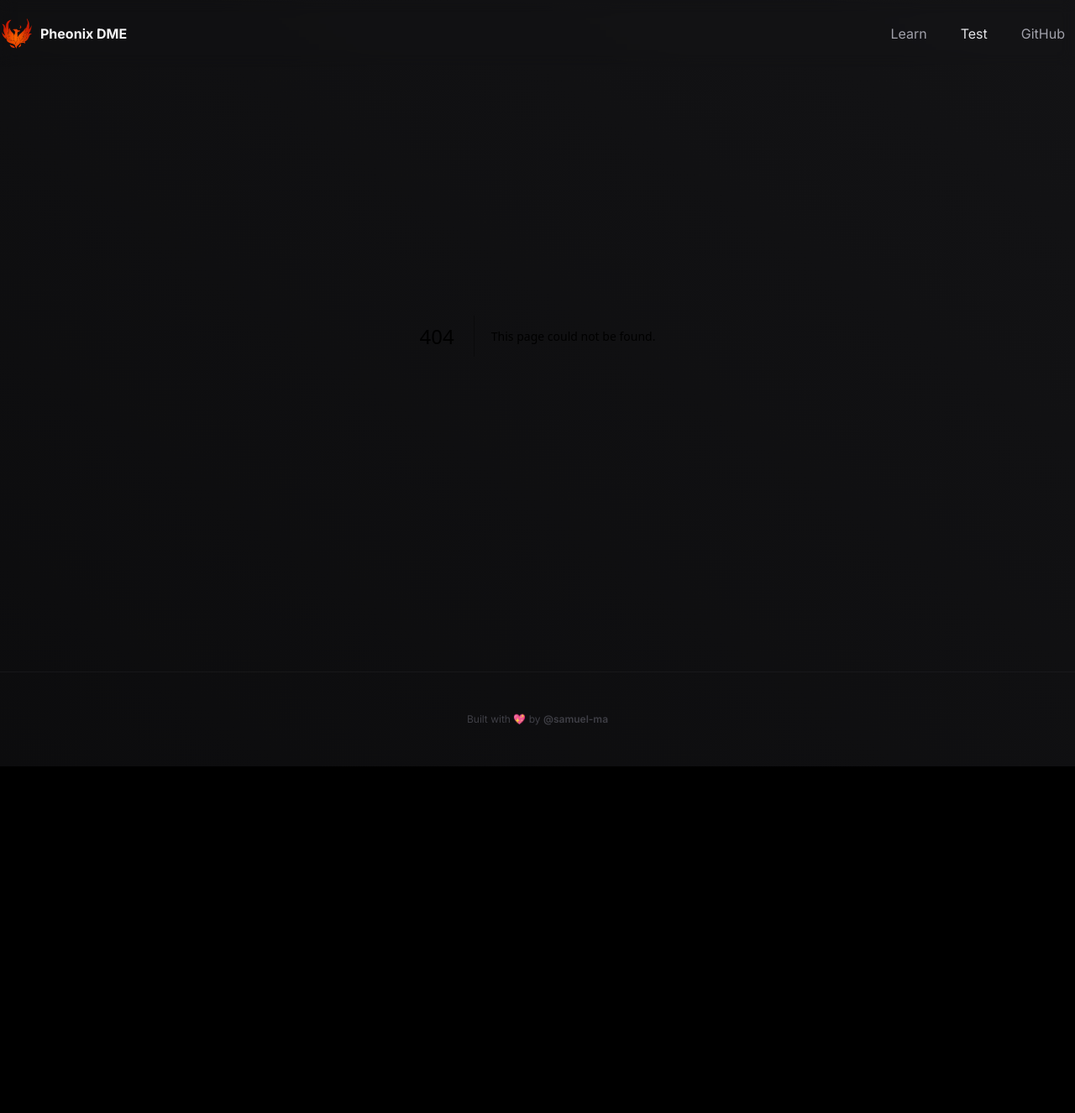
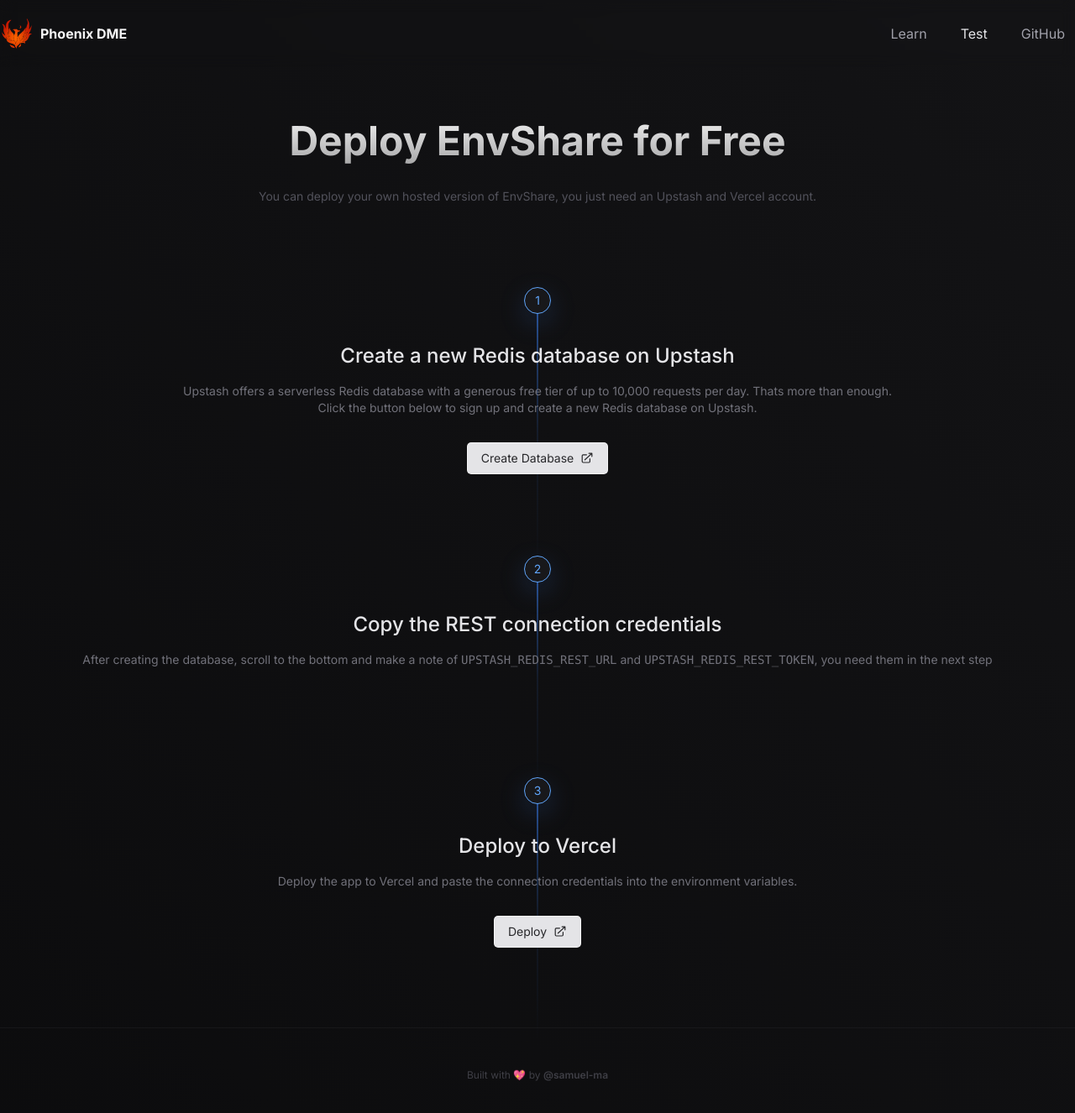
Before and after one commit to samuel-ma/phoenix, a Next.js app: page /test in a window 1280 px wide. Before the commit this address had no page. Shown: the top 1326 px of the page at 84% size. Before the commit the page ends 913 px from the top, so only its background shows below. Built offline with nearby package versions, Linux system fonts and the light colour scheme.

Commit message:
second commit

```diff
--- a/app/header.tsx
+++ b/app/header.tsx
@@ -8,7 +8,7 @@
 const navigation = [
     {
         name: "Learn",
-        href: "/deploy",
+        href: "/learn",
     },
     {
         name: "Test",
@@ -16,7 +16,7 @@
     },
     {
         name: "GitHub",
-        href: "https://github.com/samuel-ma/pheonix",
+        href: "https://github.com/samuel-ma/phoenix",
         external: true,
     },
 ] satisfies { name: string; href: string; external?: boolean }[];
@@ -28,12 +28,12 @@
         <header className="top-0 z-30 w-full sm:fixed backdrop-blur bh-zinc-900/50">
             <div className="container mx-auto">
                 <div className="flex flex-col items-center justify-between gap-2 pt-6 sm:h-20 sm:flex-row sm:pt-0">
-                    <Image src={img} alt="logo" className="w-[40px]"/>
                     <Link
                         href="/"
-                        className="font-bold duration-150 text-zinc-100 hover:text-white"
+                        className="font-bold duration-150 flex items-center gap-2 text-zinc-100 hover:text-white"
                     >
-                        Pheonix DME
+                        <Image src={img} alt="logo" className="w-[40px]" />
+                        Phoenix DME
                     </Link>
 
                     {/* Desktop navigation */}
--- a/app/deploy/page.tsx
+++ b/app/learn/page.tsx
@@ -56,7 +56,7 @@
     },
 ];
 
-export default function Deploy() {
+export default function Learn() {
     return (
         <div className="container px-8 mx-auto mt-16 lg:mt-32 ">
             <Title>Deploy EnvShare for Free</Title>
--- a/app/page.tsx
+++ b/app/page.tsx
@@ -26,13 +26,13 @@
                     </p>
                     <div className="flex flex-col justify-center gap-4 mx-auto mt-8 sm:flex-row sm:max-w-lg ">
                         <Link
-                            href="/deploy"
+                            href="/test"
                             className="sm:w-1/2 sm:text-center inline-block space-x-2 rounded px-4 py-1.5 md:py-2 text-base font-semibold leading-7 text-white  ring-1 ring-zinc-600 hover:bg-white hover:text-zinc-900 duration-150 hover:ring-white hover:drop-shadow-cta"
                         >
                             Test
                         </Link>
                         <Link
-                            href="/share"
+                            href="/learn"
                             className="sm:w-1/2 sm:text-center inline-block transition-all space-x-2  rounded px-4 py-1.5 md:py-2 text-base font-semibold leading-7 text-zinc-800   bg-zinc-50 ring-1 ring-transparent hover:text-zinc-100 hover:ring-zinc-600/80  hover:bg-zinc-900/20 duration-150 hover:drop-shadow-cta"
                         >
                             <span>Learn</span>
--- /dev/null
+++ b/app/test/page.tsx
@@ -0,0 +1,102 @@
+"use client";
+import { ArrowTopRightOnSquareIcon } from "@heroicons/react/20/solid";
+import Link from "next/link";
+import { Title } from "@components/title";
+import React from "react";
+const steps: {
+    name: string;
+    description: string | React.ReactNode;
+    cta?: React.ReactNode;
+}[] = [
+    {
+        name: "Create a new Redis database on Upstash",
+        description: (
+            <>
+                Upstash offers a serverless Redis database with a generous free
+                tier of up to 10,000 requests per day. Thats more than enough.
+                <br />
+                Click the button below to sign up and create a new Redis
+                database on Upstash.
+            </>
+        ),
+        cta: (
+            <Link
+                href="https://console.upstash.com/redis"
+                className="flex items-center justify-center w-full gap-2 px-4 py-2 text-sm text-center transition-all duration-150 rounded text-zinc-800 hover:text-zinc-100 bg-zinc-200 hover:bg-transparent ring-1 ring-zinc-100"
+            >
+                <span>Create Database</span>
+                <ArrowTopRightOnSquareIcon className="w-4 h-4" />
+            </Link>
+        ),
+    },
+    {
+        name: "Copy the REST connection credentials",
+        description: (
+            <p>
+                After creating the database, scroll to the bottom and make a
+                note of <code>UPSTASH_REDIS_REST_URL</code> and{" "}
+                <code>UPSTASH_REDIS_REST_TOKEN</code>, you need them in the next
+                step
+            </p>
+        ),
+    },
+    {
+        name: "Deploy to Vercel",
+        description:
+            "Deploy the app to Vercel and paste the connection credentials into the environment variables.",
+        cta: (
+            <Link
+                href="https://vercel.com/new/clone?repository-url=https%3A%2F%2Fgithub.com%2Fchronark%2Fenvshare&env=UPSTASH_REDIS_REST_URL,UPSTASH_REDIS_REST_TOKEN&demo-title=Share%20Environment%20Variables%20Securely&demo-url=https%3A%2F%2Fcryptic.vercel.app"
+                className="flex items-center justify-center w-full gap-2 px-4 py-2 text-sm text-center transition-all duration-150 rounded text-zinc-800 hover:text-zinc-100 bg-zinc-200 hover:bg-transparent ring-1 ring-zinc-100"
+            >
+                <span>Deploy</span>
+                <ArrowTopRightOnSquareIcon className="w-4 h-4" />
+            </Link>
+        ),
+    },
+];
+
+export default function Test() {
+    return (
+        <div className="container px-8 mx-auto mt-16 lg:mt-32 ">
+            <Title>Deploy EnvShare for Free</Title>
+            <p className="mt-4 text-sm text-center text-zinc-600">
+                You can deploy your own hosted version of EnvShare, you just
+                need an Upstash and Vercel account.
+            </p>
+            <ol className="flex flex-col items-center justify-center mt-8 md:mt-16 xl:mt-24">
+                {steps.map((step, stepIdx) => (
+                    <li
+                        key={step.name}
+                        className="relative flex flex-col items-center gap-4 pb-16 group md:gap-8 md:pb-24"
+                    >
+                        <span
+                            className="absolute top-4  h-full w-0.5 bg-gradient-to-b from-blue-500/60  via-blue-500/10 to-transparent"
+                            aria-hidden="true"
+                        />
+                        <span
+                            className="flex items-center h-9"
+                            aria-hidden="true"
+                        >
+                            <span className="relative z-10 flex items-center justify-center w-8 h-8 text-sm text-blue-400 duration-150 border border-blue-400 rounded-full bg-zinc-900 group-hover:border-blue-500 drop-shadow-blue">
+                                {stepIdx + 1}
+                            </span>
+                        </span>
+                        <div className="z-10 flex flex-col items-center">
+                            <h2 className="text-xl font-medium duration-150 lg:text-2xl text-zinc-200 group-hover:text-white">
+                                {step.name}
+                            </h2>
+
+                            <div className="mt-4 text-sm text-center duration-1000 text-zinc-500 group-hover:text-zinc-400">
+                                {step.description}
+                            </div>
+                            <div className="w-full mt-8 md:w-auto">
+                                {step.cta}
+                            </div>
+                        </div>
+                    </li>
+                ))}
+            </ol>
+        </div>
+    );
+}
```
